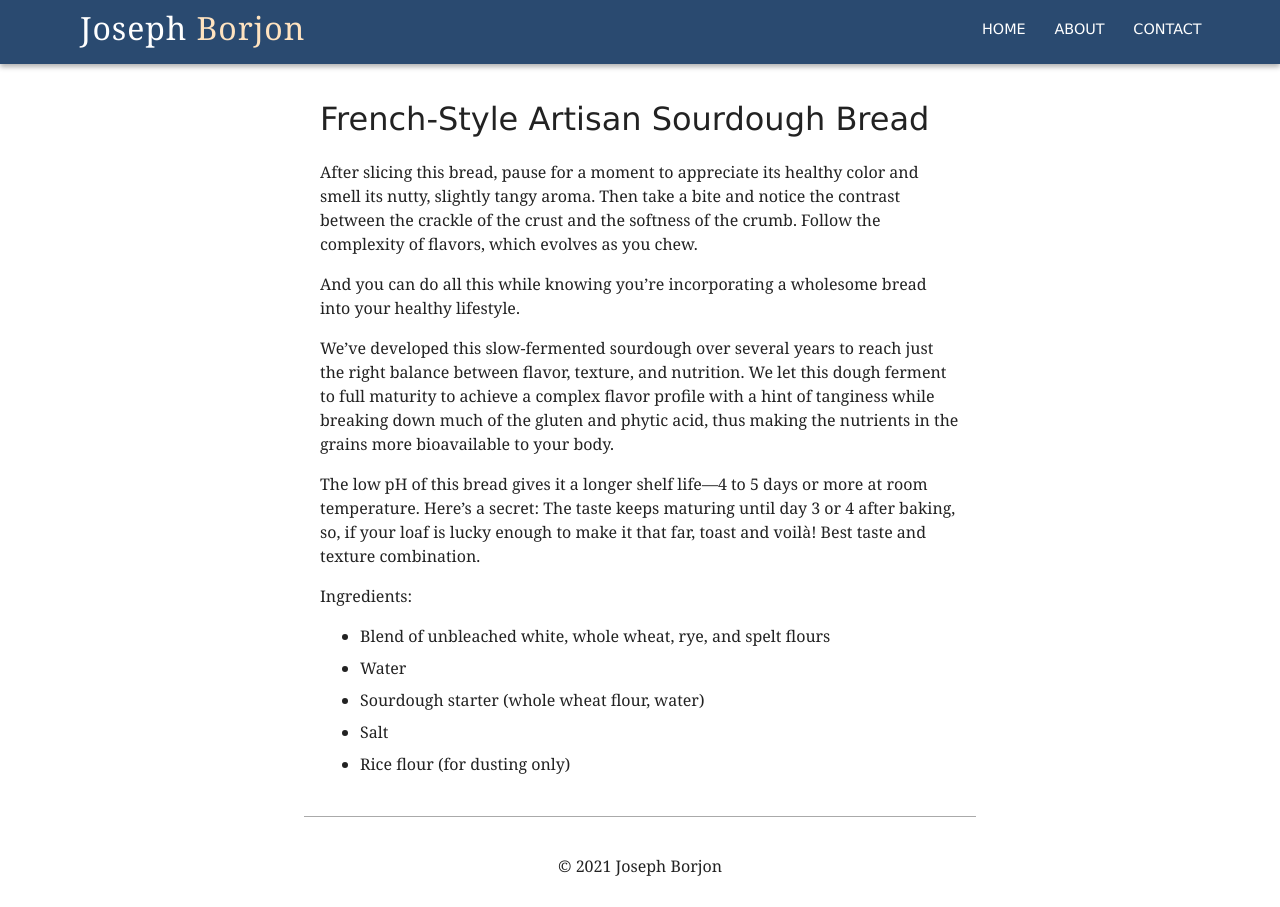
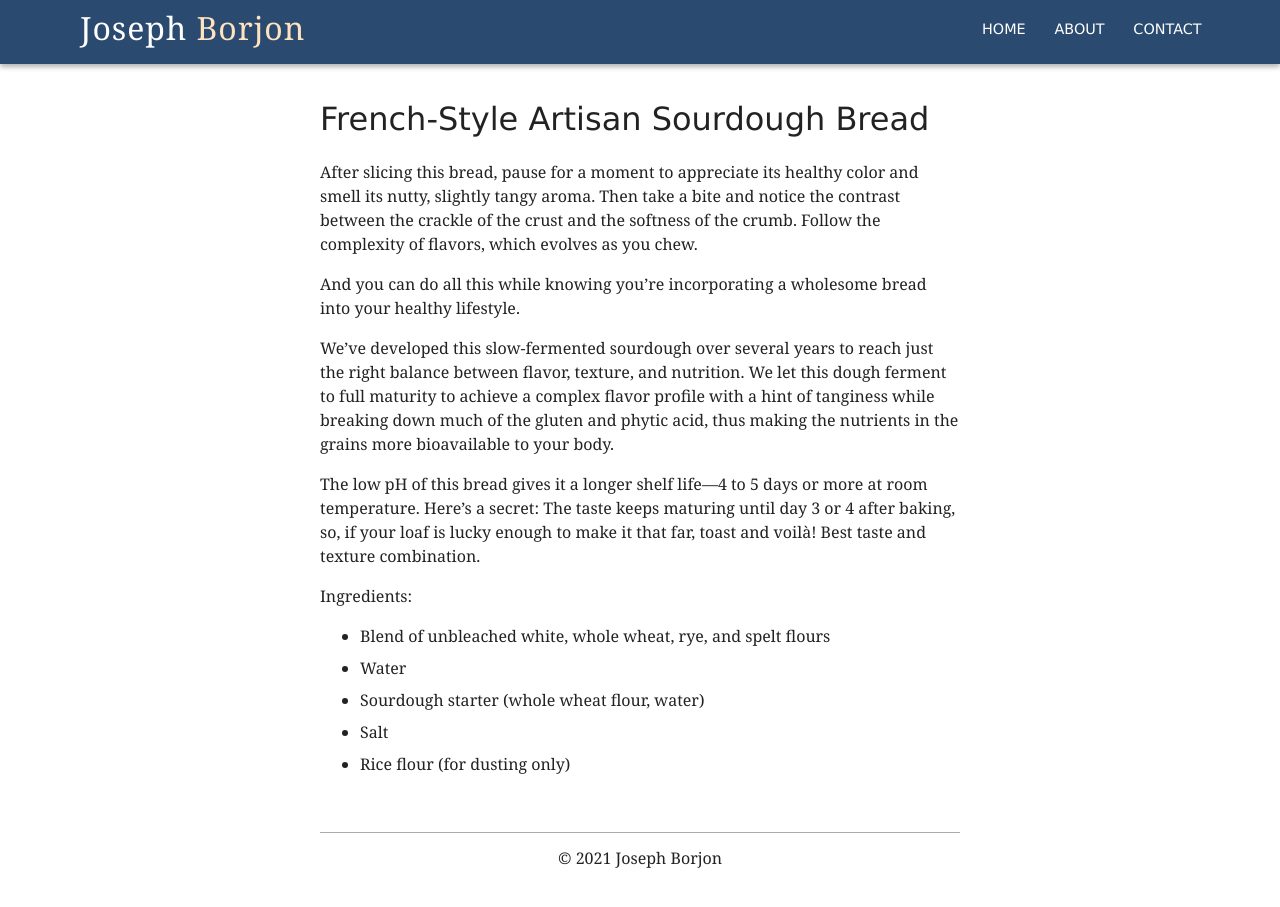
Before and after one commit to jborjon/jborjon.github.io, a Jekyll site: the page built from portfolio/sourdough-description.md, in a window 1280 px wide. Built offline with Jekyll 4.4.1, drawn with Linux system fonts in a browser that asks for light colours; some web fonts are replaced.

Commit message:
Minor touch-ups

```diff
--- a/_config.yml
+++ b/_config.yml
@@ -1,3 +1,4 @@
+url: https://josephborjon.com
 name: Joseph Borjon, Copywriter and Content Writer
 description: Increase your reach with Joseph Borjon, a US-based writer specializing in B2B and B2C copywriting and content writing services in tech and business.
 compress_html:
--- a/_layouts/default.html
+++ b/_layouts/default.html
@@ -1,7 +1,6 @@
 ---
 layout: compress
 ---
-
 <!DOCTYPE html>
 <html lang="en">
   <head>
@@ -23,6 +22,9 @@
     <title>{{ page.title }} — {{ site.name }}</title>
     {% endif %}
 
+    {%- if page.id == "home" %}
+    <link rel="canonical" href="{{ site.url }}">
+    {% endif -%}
     <link rel="icon" href="/favicons/favicon-32.png">
     <link rel="stylesheet" href="/style/base.css">
 
@@ -59,9 +61,9 @@
   <body>
     <header class="page-header">
       <nav class="pure-menu pure-menu-horizontal main-nav-menu">
-        <h1 class="site-heading-title"><a class="pure-menu-heading site-heading-link" href="/index">Joseph <span class="last-name">Borjon</span></a></h1>
+        <h1 class="site-heading-title"><a class="pure-menu-heading site-heading-link" href="/">Joseph <span class="last-name">Borjon</span></a></h1>
         <ul class="pure-menu-list">
-          <li class="pure-menu-item {%- if page.id == 'home' %} pure-menu-selected{% endif %}"><a href="/index" class="pure-menu-link nav-menu-link">Home</a></li>
+          <li class="pure-menu-item {%- if page.id == 'home' %} pure-menu-selected{% endif %}"><a href="/" class="pure-menu-link nav-menu-link">Home</a></li>
           <li class="pure-menu-item {%- if page.id == 'about' %} pure-menu-selected{% endif %}"><a href="/about" class="pure-menu-link nav-menu-link">About</a></li>
           <li class="pure-menu-item {%- if page.id == 'contact' %} pure-menu-selected{% endif %}"><a href="/contact" class="pure-menu-link nav-menu-link">Contact</a></li>
         </ul>
@@ -72,8 +74,8 @@
       {{ content }}
     </main>
 
-    <hr>
     <footer class="page-footer">
+      <hr>
       <p>© 2021 Joseph Borjon</p>
     </footer>
   </body>
--- a/portfolio/sourdough-description.md
+++ b/portfolio/sourdough-description.md
@@ -13,8 +13,8 @@
 
 Ingredients:
 
-*   Blend of unbleached white, whole wheat, rye, and spelt flours
-*   Water
-*   Sourdough starter (whole wheat flour, water)
-*   Salt
-*   Rice flour (for dusting only)
+- Blend of unbleached white, whole wheat, rye, and spelt flours
+- Water
+- Sourdough starter (whole wheat flour, water)
+- Salt
+- Rice flour (for dusting only)
```
